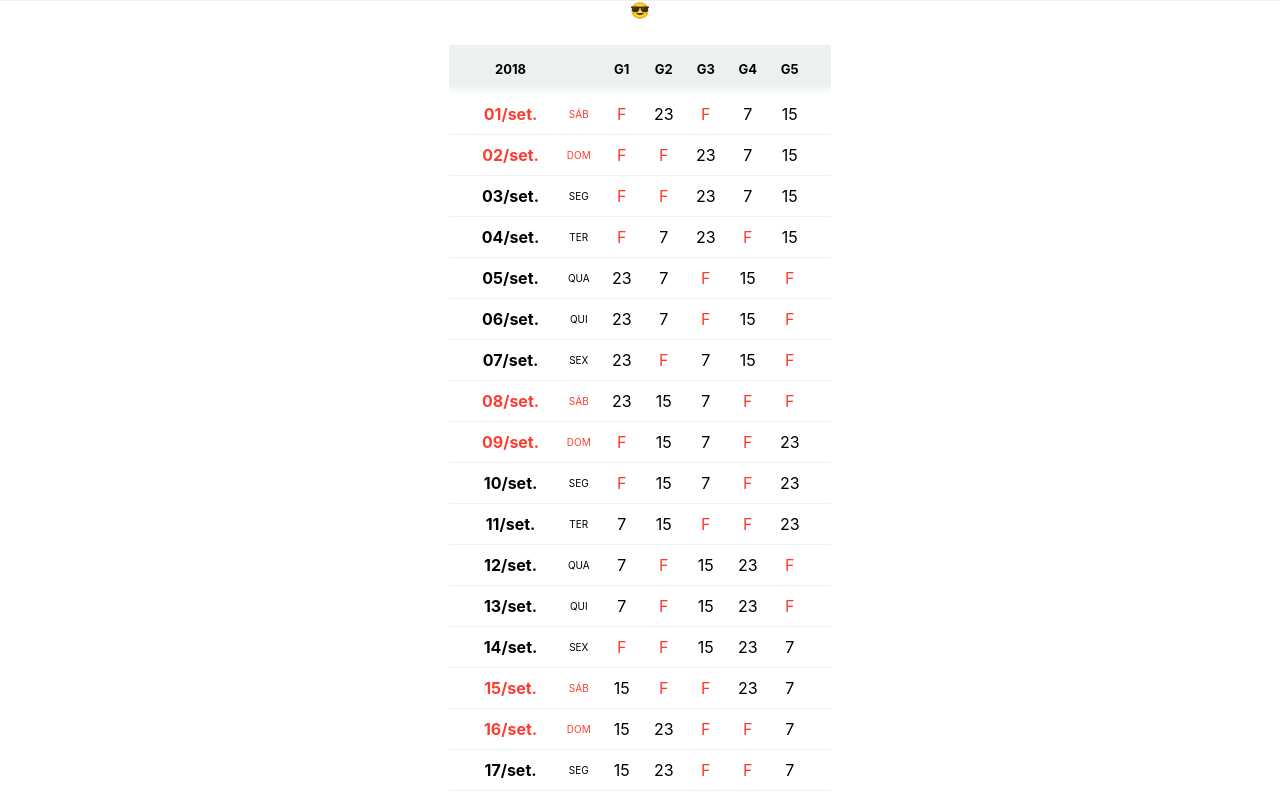
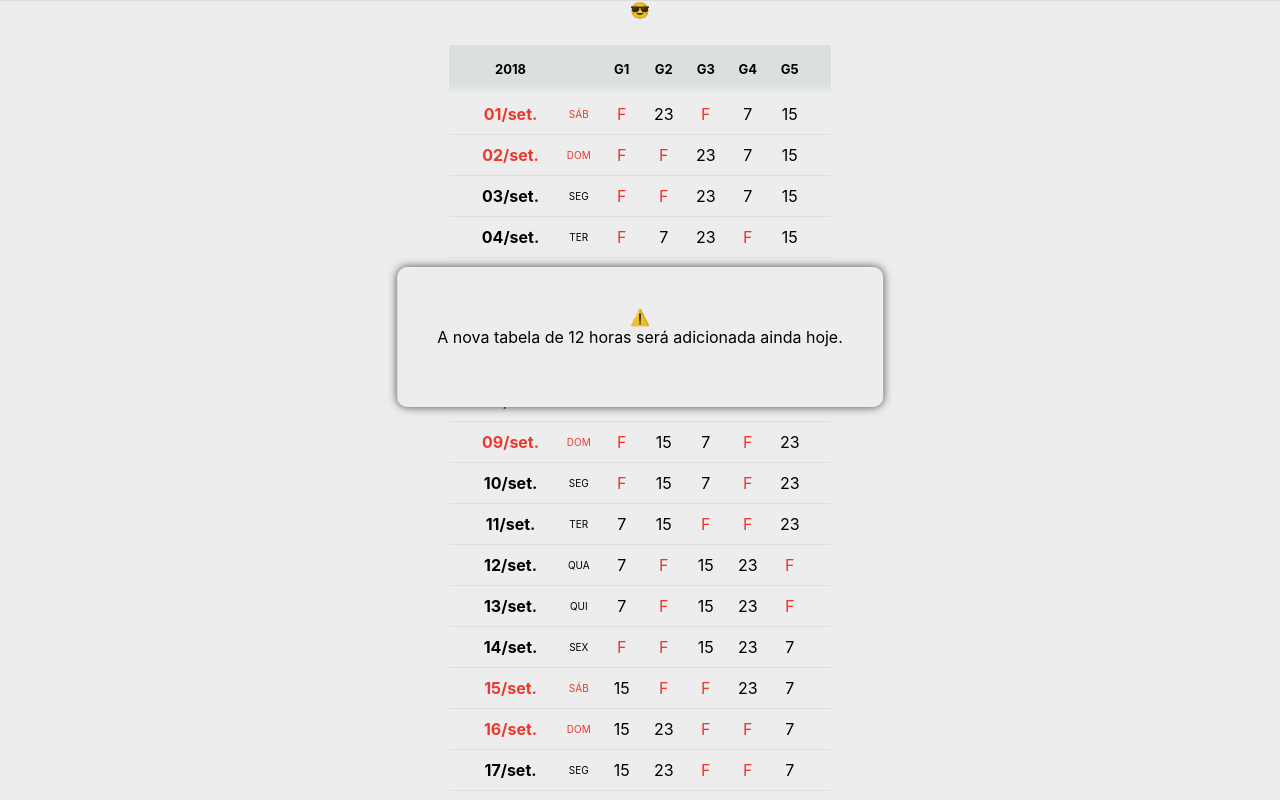
Before and after one commit to TabelaTurno/TabelaTurno, a React (Create React App) app: page /Refap in a window 1280 px wide. Shown: the top 800 px of the page. Built offline with nearby package versions, Linux system fonts and the light colour scheme.

Commit message:
Notification component created and insered.

```diff
--- a/src/App.js
+++ b/src/App.js
@@ -1,6 +1,7 @@
 import React, {Component} from 'react';
 import Tabela from './tabela2';
 import CardMenu from './CardMenu';
+import Notification from './Notification';
 import { trackEvent } from './analytics';
 
 
@@ -141,6 +142,7 @@ class App extends React.Component {
     */
     return (
       <>
+        <Notification />
         <div className="topBar" style={{verticalAlign: 'center'}}>
           <AppIcon />
           <TableTitle text={tableName}/>
@@ -148,6 +150,7 @@ class App extends React.Component {
         </div>
         <EasterEggRollout />
         <Tabela month="7" tableName={tableName}></Tabela>
+
       </>
     );
   }
--- /dev/null
+++ b/src/Notification.css
@@ -0,0 +1,27 @@
+
+.divNotification {
+
+    border: 40px solid var(--color-background);
+    border-radius: 10px;
+    background-color: var(--color-background);
+    color: var(--color-font-main);
+    box-shadow:  0 0 10px var(--color-shadow);
+    position: fixed;
+    top: 200pt;
+    left: 50%;
+    transform: translate(-50%, 0);
+    z-index: 150;
+    font-size: 16px;
+    text-align: center;
+
+}
+
+.divAllForClose {
+    background-color: rgba(0,0,0,0.07);
+    z-index: 1000;
+    position: fixed;
+    top:0;
+    left:0;
+    width: 100%;
+    height: 100%;
+}
--- /dev/null
+++ b/src/Notification.js
@@ -0,0 +1,38 @@
+import React, { Component } from 'react';
+import { trackEvent } from './analytics';
+
+import './Notification.css';
+
+class Notification extends Component {
+  constructor(props) {
+    super(props);
+    this.state = {
+        showComponent: true,
+    };
+
+  }
+
+  handleClick() {
+
+    trackEvent('Click', 'CloseNotification', 'label3');
+
+      this.setState({
+          showComponent: false,
+      });
+  }
+
+  render() {
+      return (
+          <>
+          {this.state.showComponent &&
+            <>
+                <div className="divAllForClose" onClick={this.handleClick.bind(this)}></div>
+                <div className="divNotification"> ⚠️ <br />A nova tabela de 12 horas será adicionada ainda hoje. <br /><br /></div>
+            </>
+            }
+          </>
+      );
+  }
+}
+
+export default Notification;
```
Also changed, not shown: src/App.css (+2 -2 lines).
